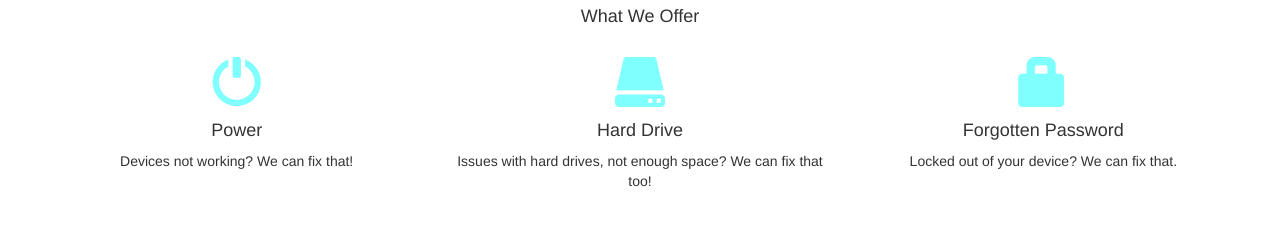
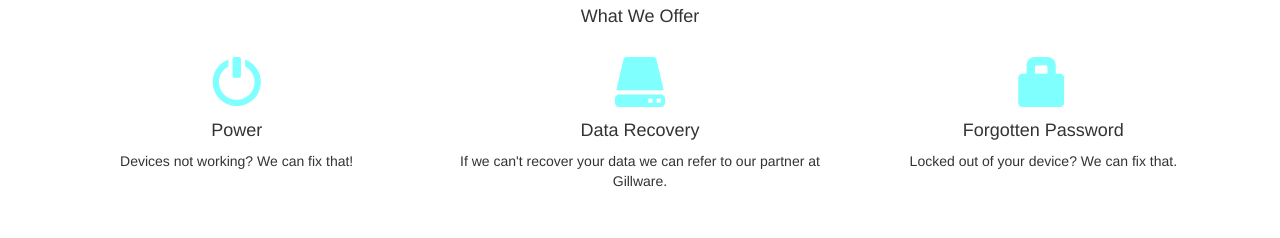
Before and after one commit to GilbertBlom/computerBytes, a plain HTML site: page computerBytes/index.html in a window 1280 px wide. Shown: the part 1042-1280 px from the top of the page. Drawn offline with nearby package versions, Linux system fonts and the light colour scheme.

Commit message:
Update index.html

```diff
--- a/computerBytes/index.html
+++ b/computerBytes/index.html
@@ -77,8 +77,8 @@
 		</div>
 		<div class="col-sm-4">
 			<span class="glyphicon glyphicon-hdd logo-small"></span>
-			<h4>Hard Drive</h4>
-			<p>Issues with hard drives, not enough space? We can fix that too!</p>
+			<h4>Data Recovery</h4>
+			<p>If we can't recover your data we can refer to our partner at Gillware.</p>
 		</div>
 		<div class="col-sm-4">
 			<span class="glyphicon glyphicon-lock logo-small"></span>
```
